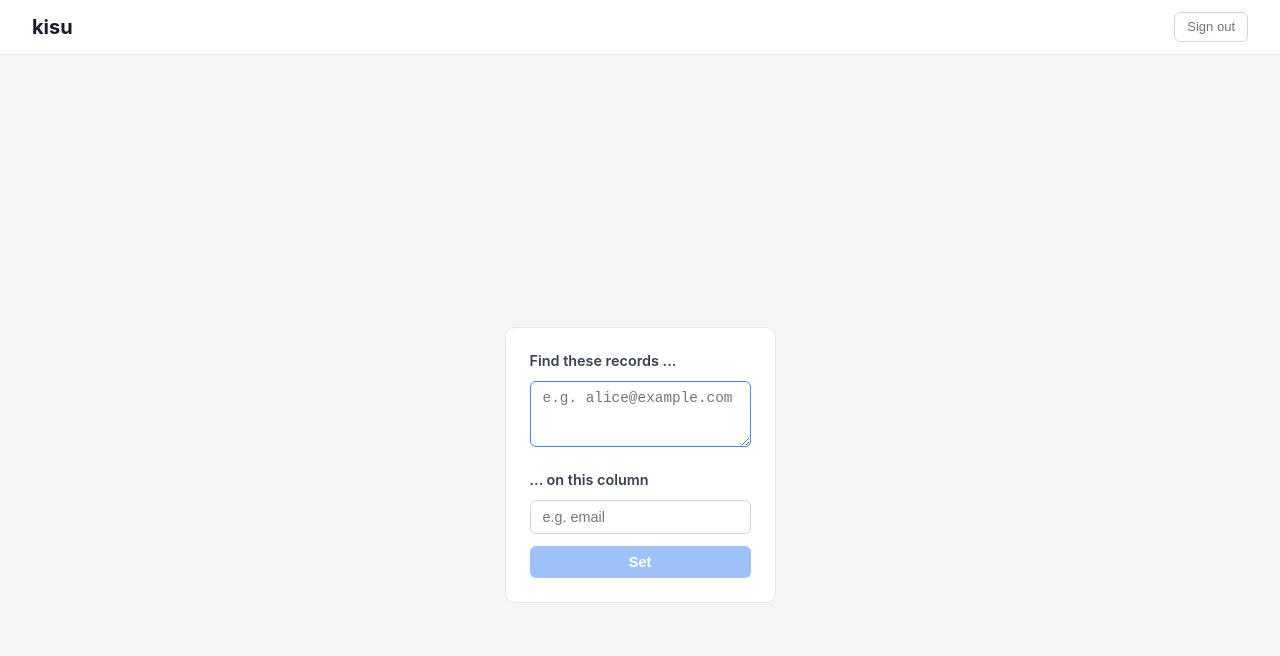
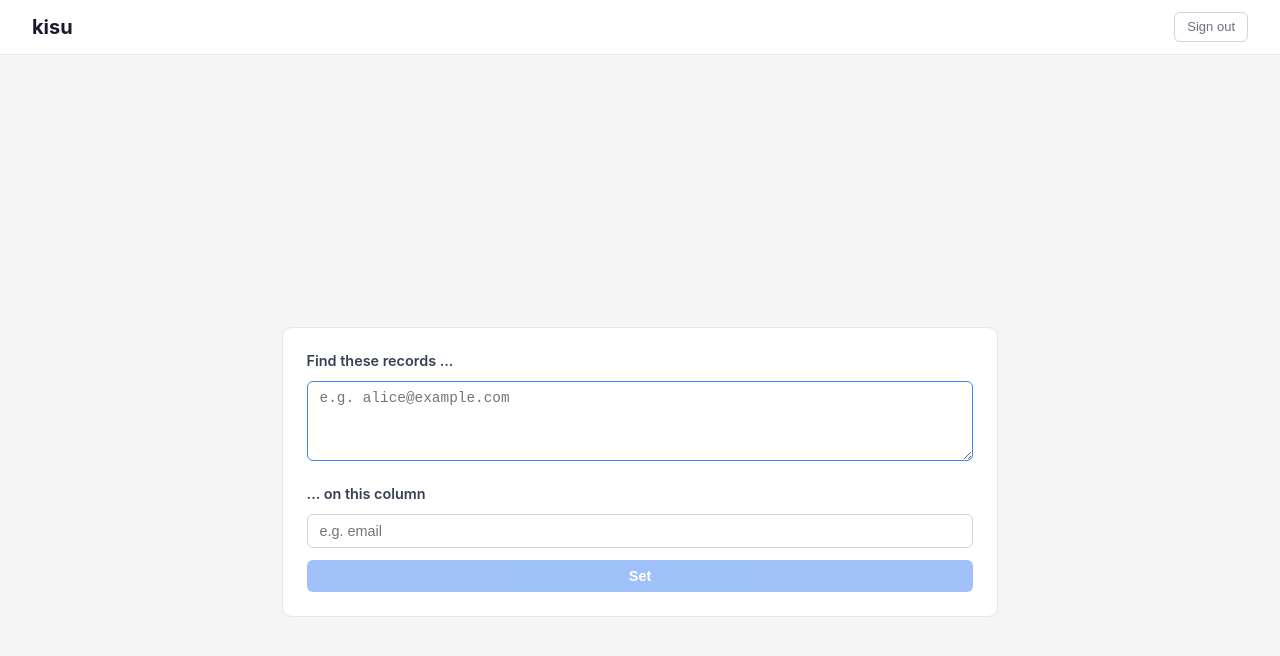
Before and after one commit to gatsu420/kisu-fe, a React (Vite) app: page / in a window 1280 px wide. Shown: the top 656 px of the page. Built offline with nearby package versions, Linux system fonts and the light colour scheme.

Commit message:
widen card and box

```diff
--- a/src/pages/Dashboard.module.css
+++ b/src/pages/Dashboard.module.css
@@ -53,6 +53,7 @@
   align-self: center;
   margin-top: 30vh;
   border: 1px solid #e5e7eb;
+  width: 80%;
 }
 
 .setupLabel {
@@ -66,6 +67,23 @@
   display: flex;
   flex-direction: column;
   gap: 0.75rem;
+}
+
+.setupInputTextarea {
+  width: 100%;
+  min-width: 200px;
+  padding: 0.5rem 0.75rem;
+  font-size: 0.9rem;
+  border: 1px solid #d1d5db;
+  border-radius: 6px;
+  outline: none;
+  transition: border-color 0.15s;
+  resize: vertical;
+  min-height: 5rem;
+}
+
+.setupInputTextarea:focus {
+  border-color: #4285f4;
 }
 
 .setupInput {
--- a/src/pages/Dashboard.tsx
+++ b/src/pages/Dashboard.tsx
@@ -91,7 +91,7 @@ export default function Dashboard() {
             <p className={styles.setupLabel}>Find these records ...</p>
             <div className={styles.setupRow}>
               <textarea
-                className={styles.setupInput}
+                className={styles.setupInputTextarea}
                 placeholder="e.g. alice@example.com"
                 value={paramDraft}
                 onChange={(e) => setParamDraft(e.target.value)}
```
